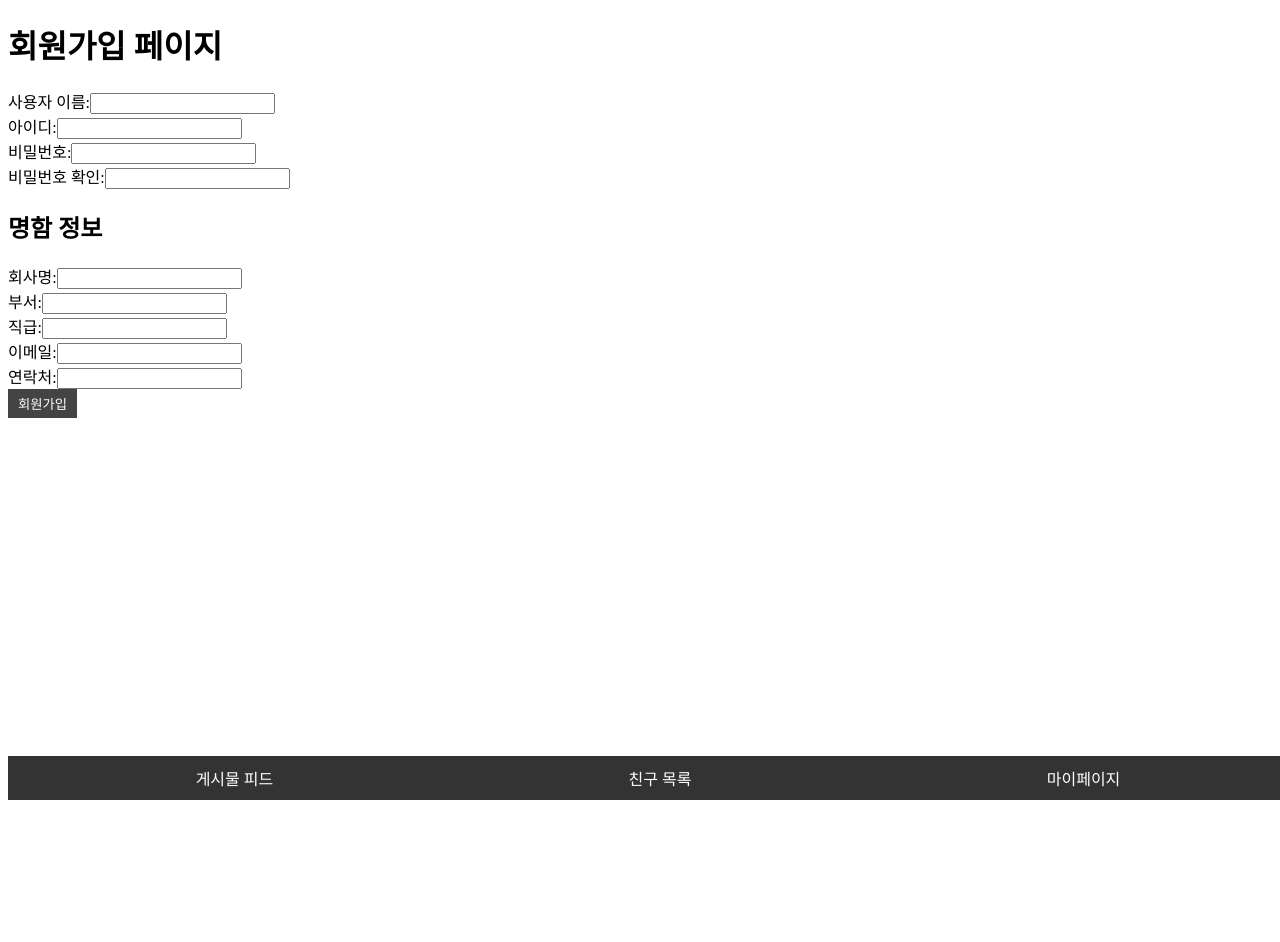
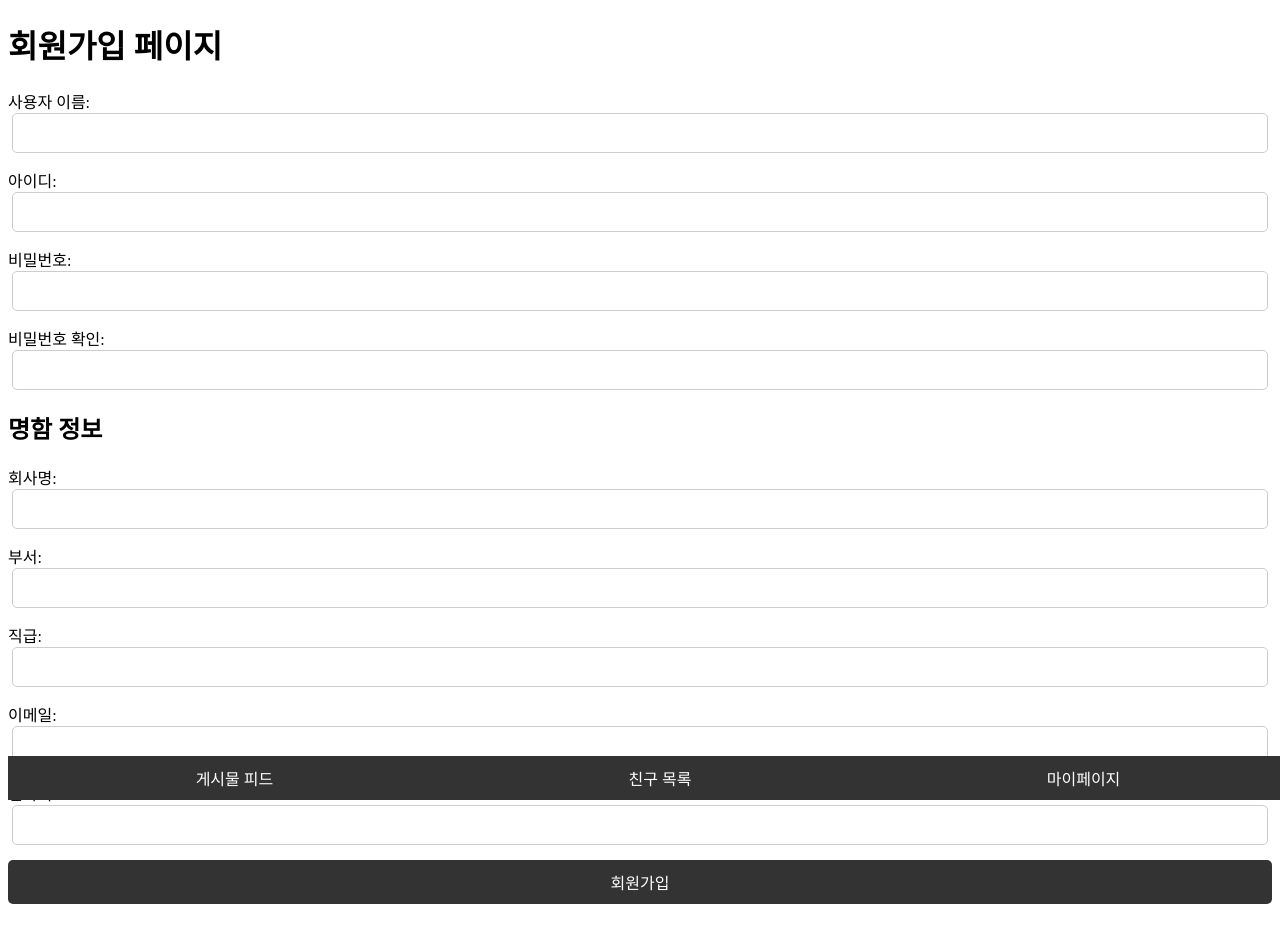
Before and after one commit to Introducing-developer-friends/Devlntro_front, a React (Vite) app: page /signup in a window 1280 px wide. Shown: the top 942 px of the page. Before the commit the page ends 800 px from the top, so only its background shows below. Built offline with nearby package versions, Linux system fonts and the light colour scheme.

Commit message:
회원가입 페이지 1차 완료

```diff
--- /dev/null
+++ b/src/pages/SignUpPage.css
@@ -0,0 +1,84 @@
+.sign-up-container {
+  display: flex;
+  justify-content: center;
+  align-items: center;
+  min-height: 100vh;
+  background-color: #f4f4f4;
+  padding: 20px;
+  box-sizing: border-box;
+  padding-bottom: 100px; /* Adjust this value based on the height of your navbar */
+}
+
+.sign-up-box {
+  width: 100%;
+  max-width: 500px;
+  background-color: #ffffff;
+  padding: 20px;
+  border-radius: 10px;
+  box-shadow: 0 0 10px rgba(0, 0, 0, 0.1);
+  text-align: center;
+}
+
+.sign-up-box h1 {
+  font-size: 28px;
+  margin-bottom: 20px;
+  color: #333;
+}
+
+.sign-up-box h2 {
+  font-size: 22px;
+  margin-bottom: 15px;
+  color: #555;
+}
+
+.sign-up-box label {
+  display: block;
+  font-size: 16px;
+  margin-bottom: 5px;
+  color: #333;
+  text-align: left;
+  margin-left: 15px;
+  margin-right: 15px;
+}
+
+.sign-up-input {
+  width: calc(100% - 30px);
+  padding: 10px;
+  margin-bottom: 15px;
+  border: 1px solid #ccc;
+  border-radius: 5px;
+  font-size: 16px;
+  display: block;
+  margin-left: auto;
+  margin-right: auto;
+}
+
+.sign-up-button {
+  width: 100%;
+  padding: 10px;
+  background-color: #333;
+  color: white;
+  border: none;
+  border-radius: 5px;
+  cursor: pointer;
+  font-size: 16px;
+}
+
+.sign-up-button:hover {
+  background-color: #555;
+}
+
+.form-error {
+  color: red;
+  margin-top: 10px;
+}
+
+.success-message {
+  color: green;
+  margin-top: 10px;
+}
+
+.nav-spacer {
+  height: 100px; /* Adjust based on your navigation bar height */
+  width: 100%;
+}
--- a/src/pages/SignUpPage.tsx
+++ b/src/pages/SignUpPage.tsx
@@ -1,5 +1,6 @@
 import React, { useState } from "react";
 import axios from "axios";
+import "./SignUpPage.css";
 
 const SignUpPage: React.FC = () => {
   const [username, setUsername] = useState("");
@@ -56,6 +57,7 @@ const SignUpPage: React.FC = () => {
           <label>사용자 이름:</label>
           <input
             type="text"
+            className="sign-up-input"
             value={username}
             onChange={(e) => setUsername(e.target.value)}
           />
@@ -64,17 +66,23 @@ const SignUpPage: React.FC = () => {
           <label>아이디:</label>
           <input
             type="text"
+            className="sign-up-input"
             value={userId}
             onChange={(e) => setUserId(e.target.value)}
             onBlur={checkIdDuplication}
           />
-          {idAvailable === false && <p style={{ color: "red" }}>아이디가 이미 존재합니다.</p>}
-          {idAvailable === true && <p style={{ color: "green" }}>사용 가능한 아이디입니다.</p>}
+          {idAvailable === false && (
+            <p className="form-error">아이디가 이미 존재합니다.</p>
+          )}
+          {idAvailable === true && (
+            <p className="success-message">사용 가능한 아이디입니다.</p>
+          )}
         </div>
         <div>
           <label>비밀번호:</label>
           <input
             type="password"
+            className="sign-up-input"
             value={password}
             onChange={(e) => setPassword(e.target.value)}
           />
@@ -83,6 +91,7 @@ const SignUpPage: React.FC = () => {
           <label>비밀번호 확인:</label>
           <input
             type="password"
+            className="sign-up-input"
             value={confirmPassword}
             onChange={(e) => setConfirmPassword(e.target.value)}
           />
@@ -92,6 +101,7 @@ const SignUpPage: React.FC = () => {
           <label>회사명:</label>
           <input
             type="text"
+            className="sign-up-input"
             value={company}
             onChange={(e) => setCompany(e.target.value)}
           />
@@ -100,6 +110,7 @@ const SignUpPage: React.FC = () => {
           <label>부서:</label>
           <input
             type="text"
+            className="sign-up-input"
             value={department}
             onChange={(e) => setDepartment(e.target.value)}
           />
@@ -108,6 +119,7 @@ const SignUpPage: React.FC = () => {
           <label>직급:</label>
           <input
             type="text"
+            className="sign-up-input"
             value={position}
             onChange={(e) => setPosition(e.target.value)}
           />
@@ -116,6 +128,7 @@ const SignUpPage: React.FC = () => {
           <label>이메일:</label>
           <input
             type="email"
+            className="sign-up-input"
             value={email}
             onChange={(e) => setEmail(e.target.value)}
           />
@@ -124,15 +137,17 @@ const SignUpPage: React.FC = () => {
           <label>연락처:</label>
           <input
             type="tel"
+            className="sign-up-input"
             value={contact}
             onChange={(e) => setContact(e.target.value)}
           />
         </div>
-        {formError && <p style={{ color: "red" }}>{formError}</p>}
-        <button type="button" onClick={handleSignUp}>
+        {formError && <p className="form-error">{formError}</p>}
+        <button type="button" className="sign-up-button" onClick={handleSignUp}>
           회원가입
         </button>
       </form>
+      <div className="nav-spacer"></div>
     </div>
   );
 };
```
